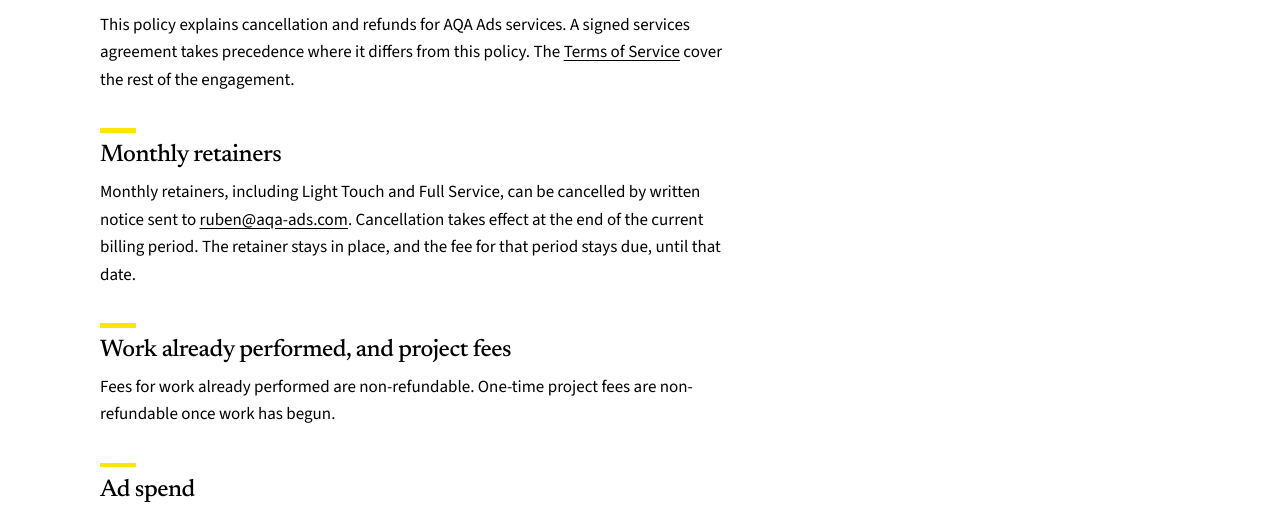
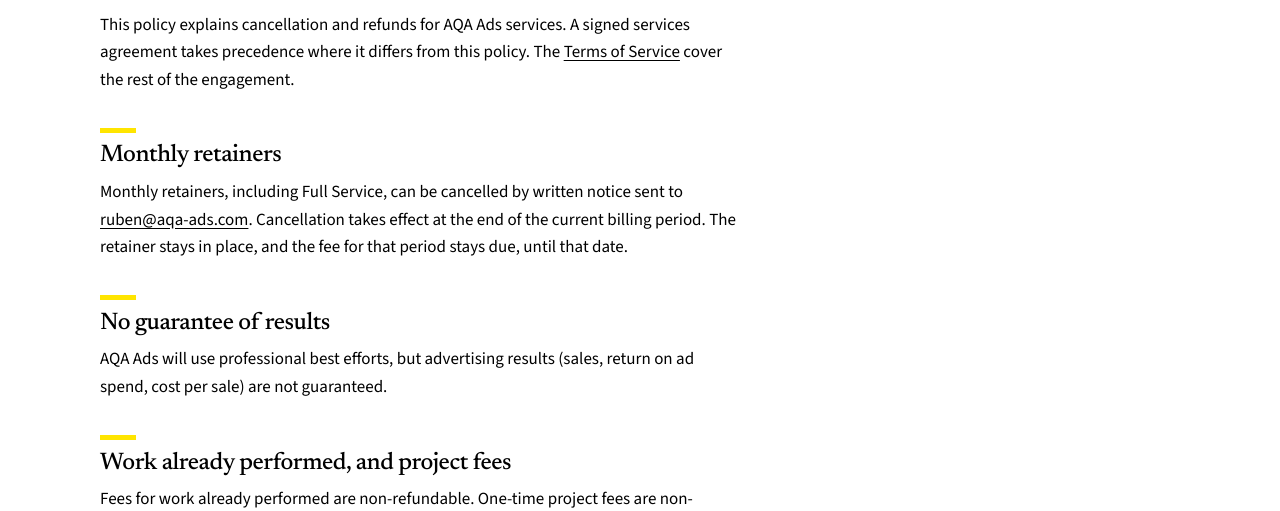
Before and after one commit to aqa-ruben/aqa-ads.com, a plain HTML site: page refunds/index.html in a window 1280 px wide. Shown: the part 275-786 px from the top of the page. Drawn offline with Linux system fonts and the light colour scheme.

Commit message:
Update the refund policy retainer language and add a results clause.
Monthly retainers now name Full Service only, and a short section states that advertising results are not guaranteed.

Co-authored-by: r.llanas.colon <r.llanas.colon@gmail.com>

```diff
--- a/refunds/index.html
+++ b/refunds/index.html
@@ -29,7 +29,10 @@
         <p>This policy explains cancellation and refunds for AQA Ads services. A signed services agreement takes precedence where it differs from this policy. The <a href="/terms/">Terms of Service</a> cover the rest of the engagement.</p>
 
         <h2>Monthly retainers</h2>
-        <p>Monthly retainers, including Light Touch and Full Service, can be cancelled by written notice sent to <a href="mailto:ruben@aqa-ads.com">ruben@aqa-ads.com</a>. Cancellation takes effect at the end of the current billing period. The retainer stays in place, and the fee for that period stays due, until that date.</p>
+        <p>Monthly retainers, including Full Service, can be cancelled by written notice sent to <a href="mailto:ruben@aqa-ads.com">ruben@aqa-ads.com</a>. Cancellation takes effect at the end of the current billing period. The retainer stays in place, and the fee for that period stays due, until that date.</p>
+
+        <h2>No guarantee of results</h2>
+        <p>AQA Ads will use professional best efforts, but advertising results (sales, return on ad spend, cost per sale) are not guaranteed.</p>
 
         <h2>Work already performed, and project fees</h2>
         <p>Fees for work already performed are non-refundable. One-time project fees are non-refundable once work has begun.</p>
```
